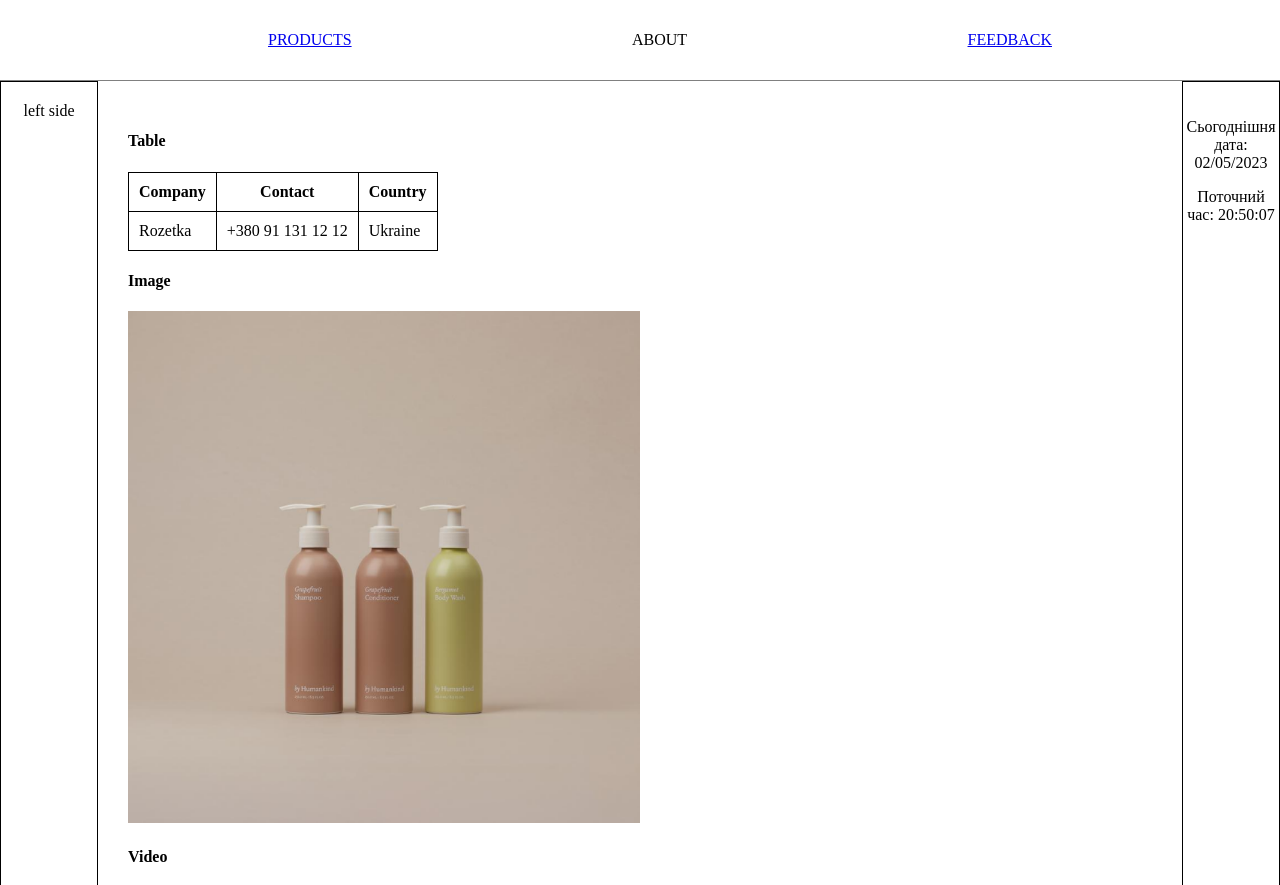
After one commit to andrew1903/web-design-site, a PHP site: page /index.php in a window 1280 px wide. The commit adds this page. Shown: the top 885 px of the page. Run offline with PHP 8.4, Linux system fonts and the light colour scheme.

Commit message:
edited files for php technology

```diff
--- /dev/null
+++ b/comments.txt
@@ -0,0 +1,2 @@
+Привіт
+Це мій перший відгук, 22:46:38, 02/05/2023
--- a/css/index.css
+++ b/css/index.css
@@ -21,16 +21,23 @@ header .container nav ul {
 }
 
 header .container nav ul li {
+    padding: 15px 100px;
+    border-radius: 2px;
     list-style: none;
     cursor: pointer;
     text-transform: uppercase;
+    transition: background-color .6s;
+}
+
+header .container nav ul li:hover {
+    background-color: gray;
 }
 
 table,
 table th,
 table td {
     border-collapse: collapse;
-    border: 1px solid gray;
+    border: 1px solid black;
     padding: 10px;
 }
 
@@ -47,7 +54,7 @@ img {
     padding-top: 20px;
     width: 10%;
     flex-grow: 1;
-    border: 1px solid gray;
+    border: 1px solid black;
 }
 
 .second {
@@ -55,7 +62,7 @@ img {
     padding-top: 20px;
     width: 10%;
     flex-grow: 3;
-    border: 1px solid gray;
+    border: 1px solid black;
 }
 
 .main > div.container {
@@ -64,7 +71,25 @@ img {
 }
 
 footer {
-    border: 1px solid gray;
+    border: 1px solid black;
     padding: 30px;
     text-align: center;
 }
+/*///////CLOCKS//////////*/
+.container-clock {
+    display: flex;
+    justify-content: center;
+}
+
+.clock {
+    font-size: 2em;
+}
+
+span {
+    background-color: #111;
+    border-radius: 10px;
+    color: #fff;
+    display: inline-block;
+    margin: 0.2em 0;
+    padding: 0.5em;
+}
--- /dev/null
+++ b/index.php
@@ -0,0 +1,79 @@
+<!DOCTYPE html>
+<html lang="en">
+<head>
+    <meta charset="UTF-8">
+    <meta name="viewport" content="width=device-width, initial-scale=1.0">
+    <title>Prac_02_11</title>
+<!--        <link rel="stylesheet" href="css/style.css">-->
+    <link rel="stylesheet" href="css/index.css">
+</head>
+<body>
+
+<header>
+    <div class="container">
+        <nav>
+            <ul>
+                <li><a href="/web/web-design/">Products</a></li>
+                <li>About</li>
+                <li><a href="feedback.php">Feedback</a></li>
+            </ul>
+        </nav>
+    </div>
+</header>
+
+<main class="main">
+    <div class="first">
+        left side
+    </div>
+
+    <div class="container">
+        <h4>Table</h4>
+        <table>
+            <tr>
+                <th>Company</th>
+                <th>Contact</th>
+                <th>Country</th>
+            </tr>
+            <tr>
+                <td>Rozetka</td>
+                <td>+380 91 131 12 12</td>
+                <td>Ukraine</td>
+            </tr>
+        </table>
+
+        <h4>Image</h4>
+        <img src="img/products/img_1.png" alt="product">
+
+        <h4>Video</h4>
+        <iframe width="420" height="315"
+                src="https://www.youtube.com/embed/tgbNymZ7vqY?controls=0">
+        </iframe>
+    </div>
+
+    <div class="second">
+        <p>Сьогоднішня дата: <?php echo date('d/m/Y'); ?></p>
+        <p id="time">Поточний час: <?php echo date('H:i:s'); ?></p>
+    </div>
+</main>
+
+<footer>
+    Підвал сайту
+</footer>
+
+<script src="https://ajax.googleapis.com/ajax/libs/jquery/3.6.0/jquery.min.js"></script>
+	<script>
+		$(document).ready(function() {
+			setInterval(function() {
+				$.ajax({
+					url: 'time.php',
+					success: function(data) {
+						$('#time').html("Поточний час: " + data);
+					}
+				});
+			}, 1000);
+		});
+	</script>
+
+<script src="js/main.js"></script>
+</body>
+</html>
--- a/js/main.js
+++ b/js/main.js
@@ -0,0 +1,25 @@
+const clock = document.querySelector('.clock');
+
+//assigning time values to constants
+const tick = () => {
+    const now = new Date();
+    let h = now.getHours();
+    const m = now.getMinutes();
+    const s = now.getSeconds();
+    let am_pm = 'AM';
+
+    const today = new Date();
+    const date = today.getDate() + '-' + (today.getMonth() + 1) + '-' + today.getFullYear();
+
+    clock.innerHTML = `
+        <div style="text-align: center;"><span>${date}</span></div>
+
+        <span>${h}</span> :
+        <span>${m}</span> :
+        <span>${s}</span>
+        <span class="ampm">${am_pm}</span>
+    `;
+};
+
+//refreshing clock every 1 second
+setInterval(tick, 1000);
--- /dev/null
+++ b/time.php
@@ -0,0 +1 @@
+<?php echo date('H:i:s'); ?>
```
Also changed, not shown: add_comment.php (added, +10 -0 lines), comments_list.php (added, +12 -0 lines), feedback.php (added, +44 -0 lines).
